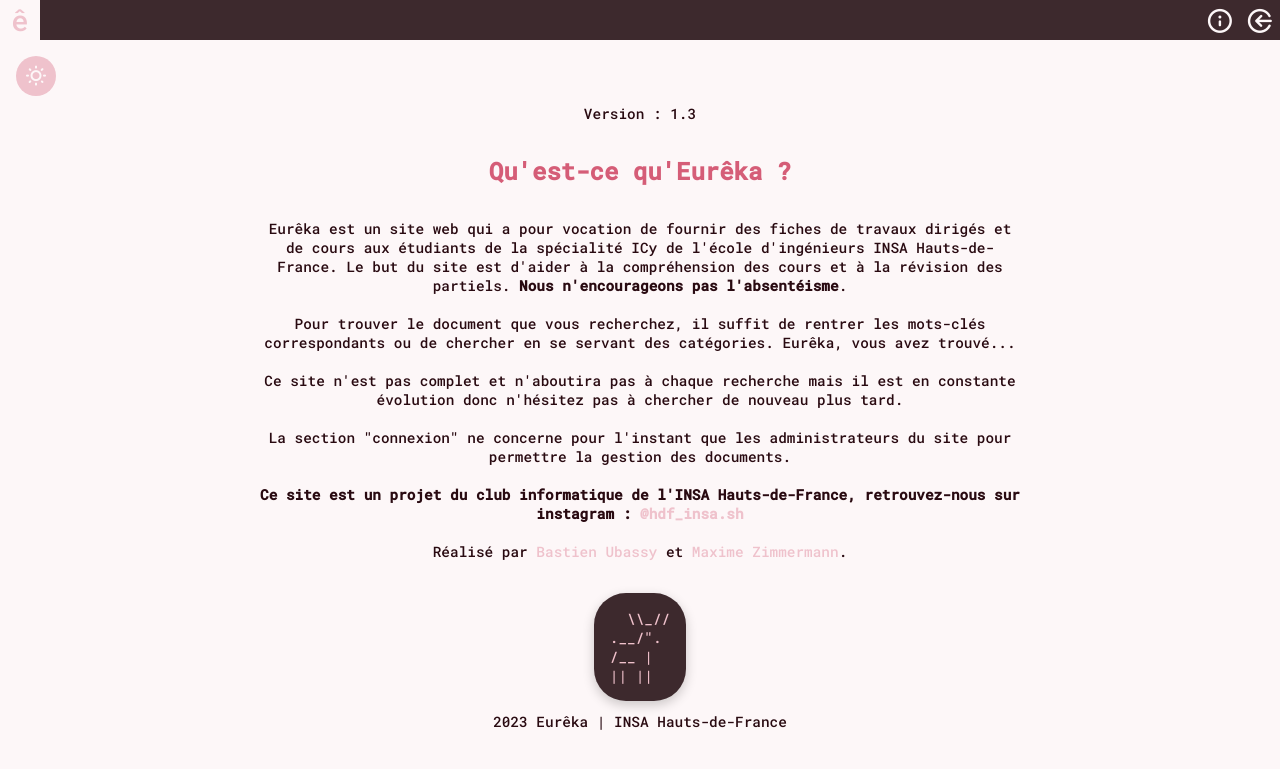
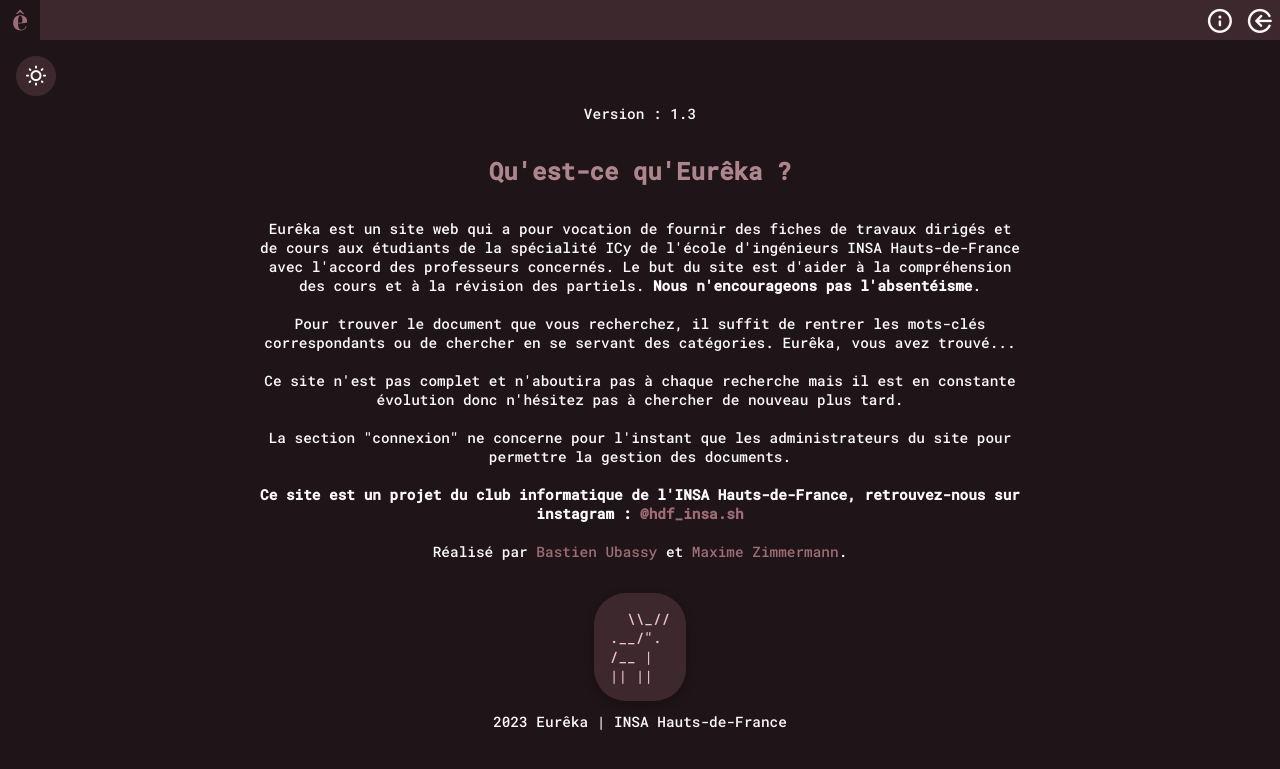
Before and after one commit to bastub/eureka, a Flask app: template templates/about.html in a window 1280 px wide. Shown: the top 769 px of the page. Run offline with Flask 3, Linux system fonts and the light colour scheme; the template is opened without the code that fills it, so the values that code supplies are empty.

Commit message:
Easter egg

```diff
--- a/static/css/style-rose.css
+++ b/static/css/style-rose.css
@@ -1,19 +1,7 @@
-@import url("style.css");
+@import url("style-sombre.css");
 
 
 :root {
-    /* === Couleurs === */
     --color1: 347;
-
-    /* Variations */
-    --col1: hsl(var(--color1), 59%, 85%);
-    --dark-col1: hsl(var(--color1), 20%, 20%);
-    --light-col1: hsl(var(--color1), 59%, 80%);
-    --lighter-col1: hsl(var(--color1), 59%, 98%);
-    --text-col1: hsl(var(--color1), 59%, 10%);
-    --title-col1: hsl(var(--color1), 59%, 60%);
-    --background-col1: hsl(var(--color1), 59%, 98%);
-
     --body-font: 'Roboto Mono', monospace;
-    --title-font: 'Roboto Mono', monospace;
 }
--- a/static/css/style-sombre.css
+++ b/static/css/style-sombre.css
@@ -59,6 +59,10 @@
     color: var(--light-col1);
 }
 
+.listedocu_etiquette:hover {
+    box-shadow: rgba(255, 255, 255, 0.1) 0px 4px 12px;
+}
+
 
 /* ===== LOGIN ===== */
 
--- a/templates/about.html
+++ b/templates/about.html
@@ -12,7 +12,7 @@
         <h1>Qu'est-ce qu'Eurêka ?</h1>
         <p>
         Eurêka est un site web qui a pour vocation de fournir des fiches de travaux dirigés et de cours aux étudiants de la
-        spécialité ICy de l'école d'ingénieurs INSA Hauts-de-France. Le but du site est d'aider à la compréhension des cours
+        spécialité ICy de l'école d'ingénieurs INSA Hauts-de-France avec l'accord des professeurs concernés. Le but du site est d'aider à la compréhension des cours
         et à la révision des partiels. <b>Nous n'encourageons pas l'absentéisme</b>.
         <br><br>
         Pour trouver le document que vous
```
